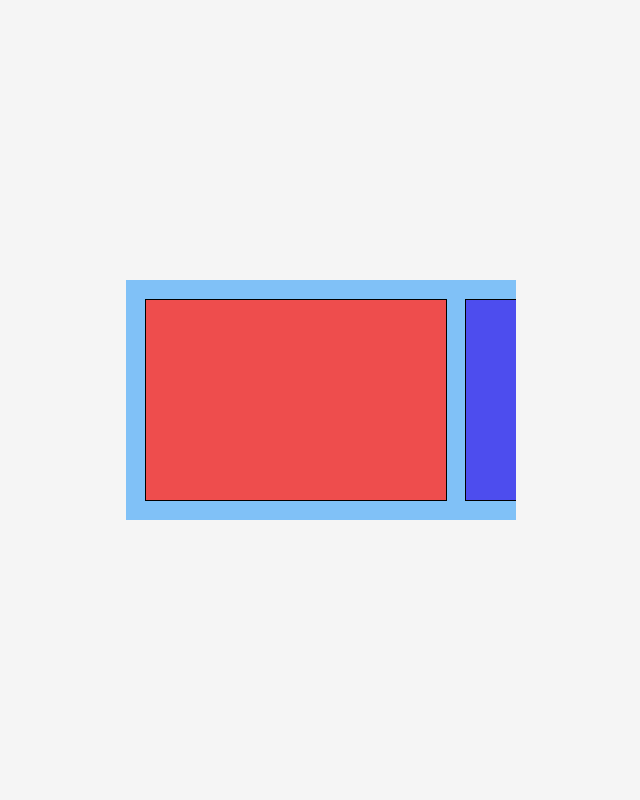
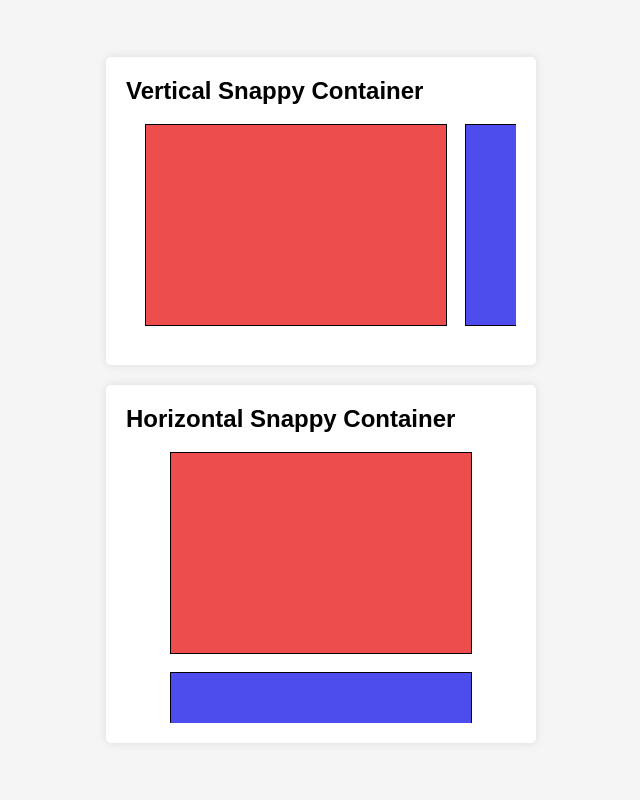
Before and after one commit to aziznal/exercise-css-scroll-snap, a plain HTML site: page index.html in a window 1280 px wide. Shown: the whole page, without its empty margins (319-959 px from the left). Drawn offline with Linux system fonts and the light colour scheme.

Commit message:
make styles look nicer and add horizontal example

```diff
--- a/index.html
+++ b/index.html
@@ -10,6 +10,11 @@
 </head>
 <body>
     <div class="layout-container">
+        <div class="card">
+            <h2>
+                Vertical Snappy Container
+            </h2>
+
             <div class="vertical-snappy-container">
                 <div class="snappy-child red"></div>
                 <div class="snappy-child blue"></div>
@@ -18,5 +23,20 @@
                 <div class="snappy-child purple"></div>
             </div>
         </div>
+
+        <div class="card">
+            <h2>
+                Horizontal Snappy Container
+            </h2>
+
+            <div class="horizontal-snappy-container">
+                <div class="snappy-child red"></div>
+                <div class="snappy-child blue"></div>
+                <div class="snappy-child green"></div>
+                <div class="snappy-child yellow"></div>
+                <div class="snappy-child purple"></div>
+            </div>
+        </div>
+    </div>
 </body>
 </html>
--- a/styles.css
+++ b/styles.css
@@ -1,4 +1,10 @@
 body {
+    margin: 0;
+
+    font-family: sans-serif;
+}
+
+h1, h2, h3, h4, h5, h6 {
     margin: 0;
 }
 
@@ -27,6 +33,8 @@ body {
     display: flex;
     flex-direction: column;
 
+    gap: 20px;
+
     align-items: center;
     justify-content: center;
 
@@ -35,8 +43,18 @@ body {
     background-color: #f5f5f5;
 }
 
+.card {
+    /* basic nice looking card with a light shadow */
+    border-radius: 5px;
+    box-shadow: 0 0 10px rgba(0, 0, 0, 0.1);
+
+    background-color: white;
+
+    padding: 20px;
+}
+
 .vertical-snappy-container {
-padding: 20px;
+    padding: 20px;
 
     display: flex;
     flex-direction: row;
@@ -48,11 +66,27 @@ padding: 20px;
     width: 350px;
     height: 200px;
 
-    background-color: rgb(128, 193, 247);
-
     scroll-snap-type: x mandatory;
 
     overflow-x: auto;
+}
+
+.horizontal-snappy-container {
+    padding: 20px;
+
+    display: flex;
+    flex-direction: column;
+
+    gap: 20px;
+
+    align-items: center;
+
+    width: 350px;
+    height: 250px;
+
+    scroll-snap-type: y mandatory;
+
+    overflow-y: auto;
 }
 
 .snappy-child {
```
Lines whose indentation alone changed are shown as unchanged.
